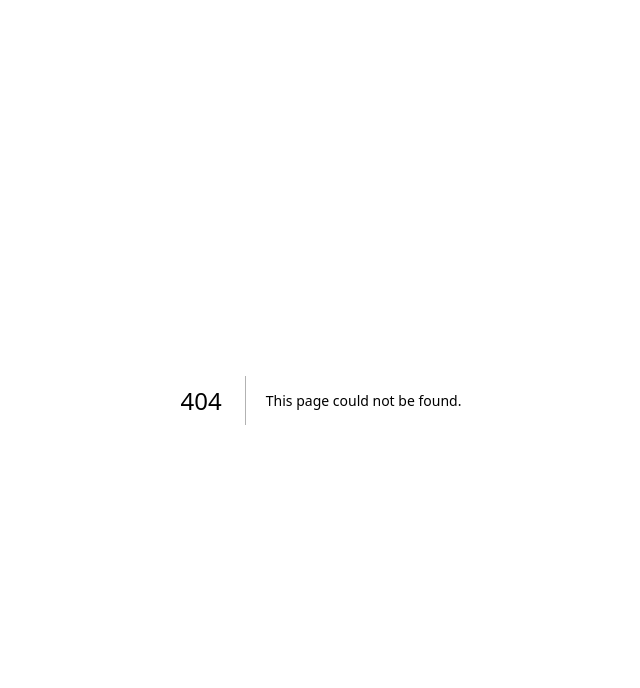
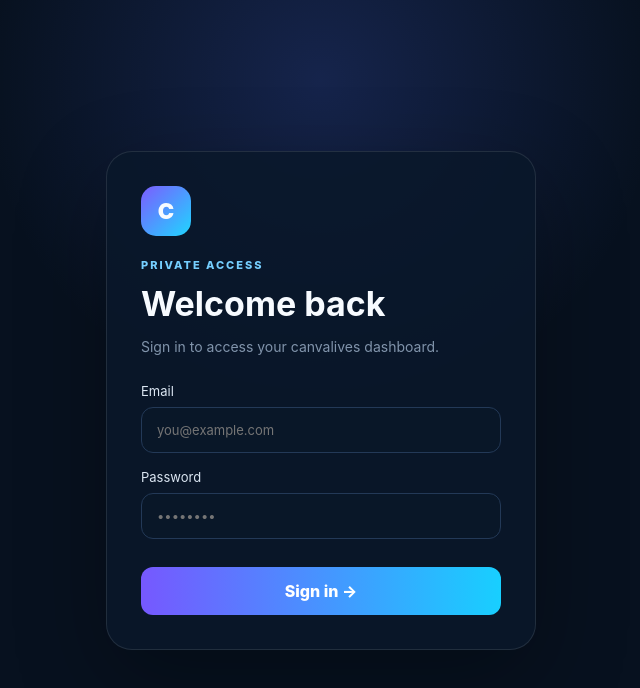
Before and after one commit to meherul382/Linkivo, a Next.js app: page /login in a window 1280 px wide. Before the commit this address had no page. Shown: the top 688 px of the page, without its empty margins (319-959 px from the left). Built offline with nearby package versions, Linux system fonts and the light colour scheme.

Commit message:
Add private login and Supabase authentication

```diff
--- /dev/null
+++ b/app/login/page.tsx
@@ -0,0 +1,51 @@
+"use client";
+
+import { useState } from "react";
+import { useRouter } from "next/navigation";
+import { getSupabaseBrowser } from "../../lib/supabase/browser";
+
+export default function LoginPage() {
+  const router = useRouter();
+  const [email,setEmail]=useState("");
+  const [password,setPassword]=useState("");
+  const [error,setError]=useState("");
+  const [loading,setLoading]=useState(false);
+
+  async function login(e:React.FormEvent){
+    e.preventDefault();
+    setError("");
+    setLoading(true);
+    const supabase=getSupabaseBrowser();
+    const {error}=await supabase.auth.signInWithPassword({email,password});
+    if(error){
+      setError("Email or password is incorrect.");
+      setLoading(false);
+      return;
+    }
+    router.replace("/");
+    router.refresh();
+  }
+
+  return <main className="page">
+    <div className="login-card">
+      <div className="logo">C</div>
+      <p className="eyebrow">PRIVATE ACCESS</p>
+      <h1>Welcome back</h1>
+      <p className="sub">Sign in to access your canvalives dashboard.</p>
+      <form onSubmit={login}>
+        <label>Email<input type="email" value={email} onChange={e=>setEmail(e.target.value)} placeholder="you@example.com" autoComplete="email" required /></label>
+        <label>Password<input type="password" value={password} onChange={e=>setPassword(e.target.value)} placeholder="••••••••" autoComplete="current-password" required /></label>
+        {error && <div className="error">{error}</div>}
+        <button disabled={loading}>{loading ? "Signing in..." : "Sign in →"}</button>
+      </form>
+    </div>
+    <style jsx>{`
+      .page{min-height:100vh;display:grid;place-items:center;padding:24px;background:radial-gradient(circle at 50% 10%,rgba(80,112,255,.2),transparent 35%),#07111f;color:#f7fbff;font-family:Inter,system-ui,sans-serif}
+      .login-card{width:min(430px,100%);padding:34px;border:1px solid rgba(255,255,255,.1);border-radius:26px;background:rgba(10,24,43,.86);box-shadow:0 30px 90px rgba(0,0,0,.3)}
+      .logo{width:50px;height:50px;display:grid;place-items:center;border-radius:15px;background:linear-gradient(135deg,#7c5cff,#1fd6ff);font-size:22px;font-weight:900;margin-bottom:22px}
+      .eyebrow{letter-spacing:.18em;color:#75cfff;font-size:11px;font-weight:800}.login-card h1{font-size:34px;margin:10px 0 8px}.sub{color:#8194ab;font-size:14px;margin-bottom:28px}
+      label{display:block;color:#dbe6f2;font-size:13px;margin:16px 0}input{box-sizing:border-box;width:100%;margin-top:8px;padding:14px 15px;border:1px solid #233957;background:#091728;color:#fff;border-radius:12px;outline:none}input:focus{border-color:#39d9ff}
+      button{width:100%;margin-top:12px;padding:14px;border:0;border-radius:12px;background:linear-gradient(90deg,#7658ff,#18cfff);color:#fff;font-weight:800;cursor:pointer}button:disabled{opacity:.65}.error{padding:11px 13px;border-radius:10px;background:#3a1821;border:1px solid #703043;color:#ffb5c2;font-size:13px}
+    `}</style>
+  </main>;
+}
```
